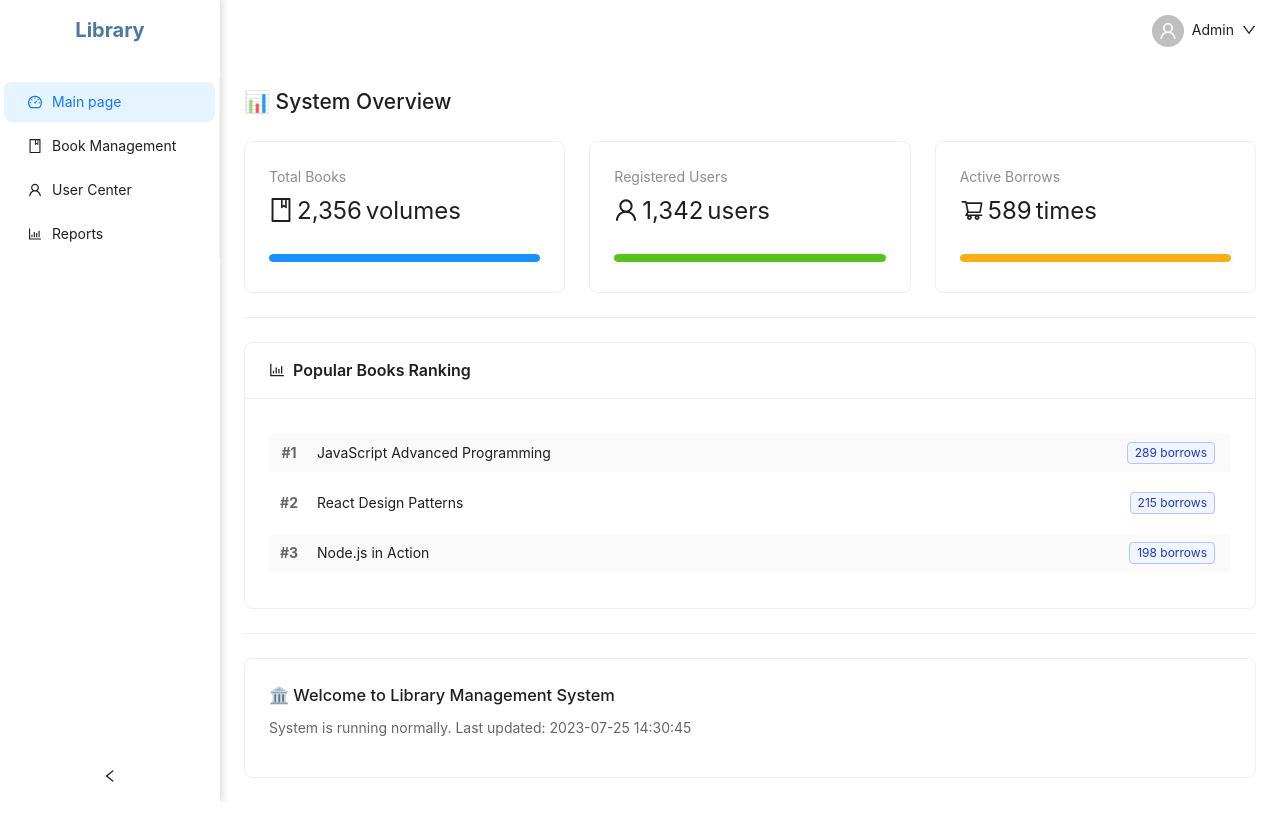
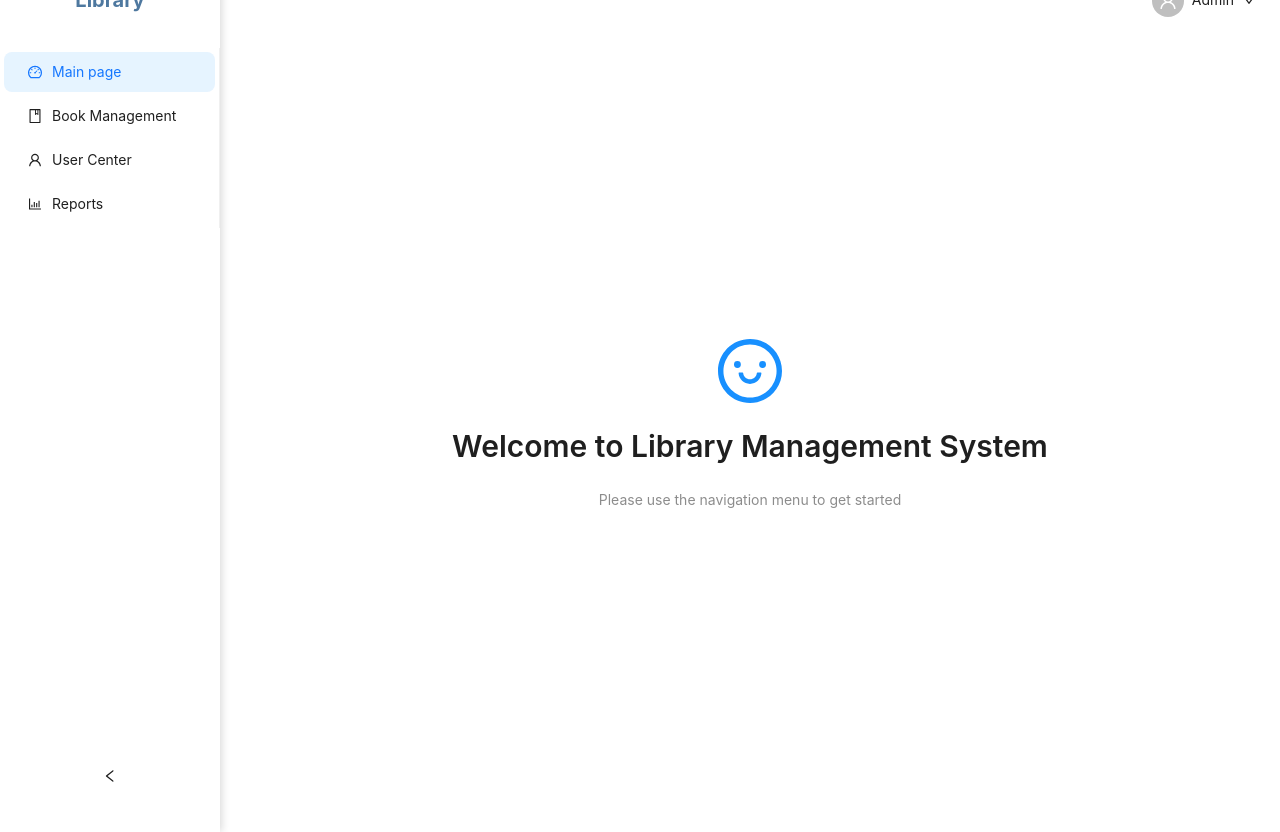
Before and after one commit to weirong57/CEN5035-2025SP---Gator-Shelfguide, a React (Vite) app in the folder library-system/: page /main/dashboard in a window 1280 px wide. Before the commit the page ends 802 px from the top, so only its background shows below. Built offline with nearby package versions, Linux system fonts and the light colour scheme; sample sign-in values are in the browser's storage.

Commit message:
Add files via upload

```diff
--- a/library-system/src/pages/Dashboard.jsx
+++ b/library-system/src/pages/Dashboard.jsx
@@ -1,4 +1,4 @@
-// src/pages/Dashboard.jsx
+/*// src/pages/Dashboard.jsx
 import { useState } from 'react';
 import { Card, Row, Col, Statistic, Progress, Divider, Tag } from 'antd';
 import {
@@ -27,7 +27,6 @@ export default function Dashboard() {
     <div style={{ padding: 24 }}>
       <h2 style={{ marginBottom: 24 }}>📊 System Overview</h2>
 
-      {/* Statistics Cards */}
       <Row gutter={[24, 24]}>
         <Col xs={24} sm={12} lg={8}>
           <Card>
@@ -83,7 +82,6 @@ export default function Dashboard() {
 
       <Divider />
 
-      {/* Data Visualization Section */}
       <Row gutter={[24, 24]} style={{ marginTop: 24 }}>
         <Col xs={24}>
           <Card
@@ -124,7 +122,6 @@ export default function Dashboard() {
 
       <Divider />
 
-      {/* Welcome Message */}
       <Card style={{ marginTop: 24 }}>
         <h3>🏛️ Welcome to Library Management System</h3>
         <p style={{ color: '#666', marginTop: 8 }}>
@@ -133,4 +130,30 @@ export default function Dashboard() {
       </Card>
     </div>
   );
+}*/
+import { Typography } from 'antd';
+import { SmileOutlined } from '@ant-design/icons';
+
+const { Title, Paragraph } = Typography;
+
+export default function Dashboard() {
+  return (
+    <div style={{
+      height: '100vh',
+      display: 'flex',
+      alignItems: 'center',
+      justifyContent: 'center',
+      textAlign: 'center'
+    }}>
+      <div>
+        <SmileOutlined style={{ fontSize: 64, color: '#1890ff' }} />
+        <Title level={2} style={{ margin: '24px 0' }}>
+          Welcome to Library Management System
+        </Title>
+        <Paragraph type="secondary">
+          Please use the navigation menu to get started
+        </Paragraph>
+      </div>
+    </div>
+  );
 }
```
